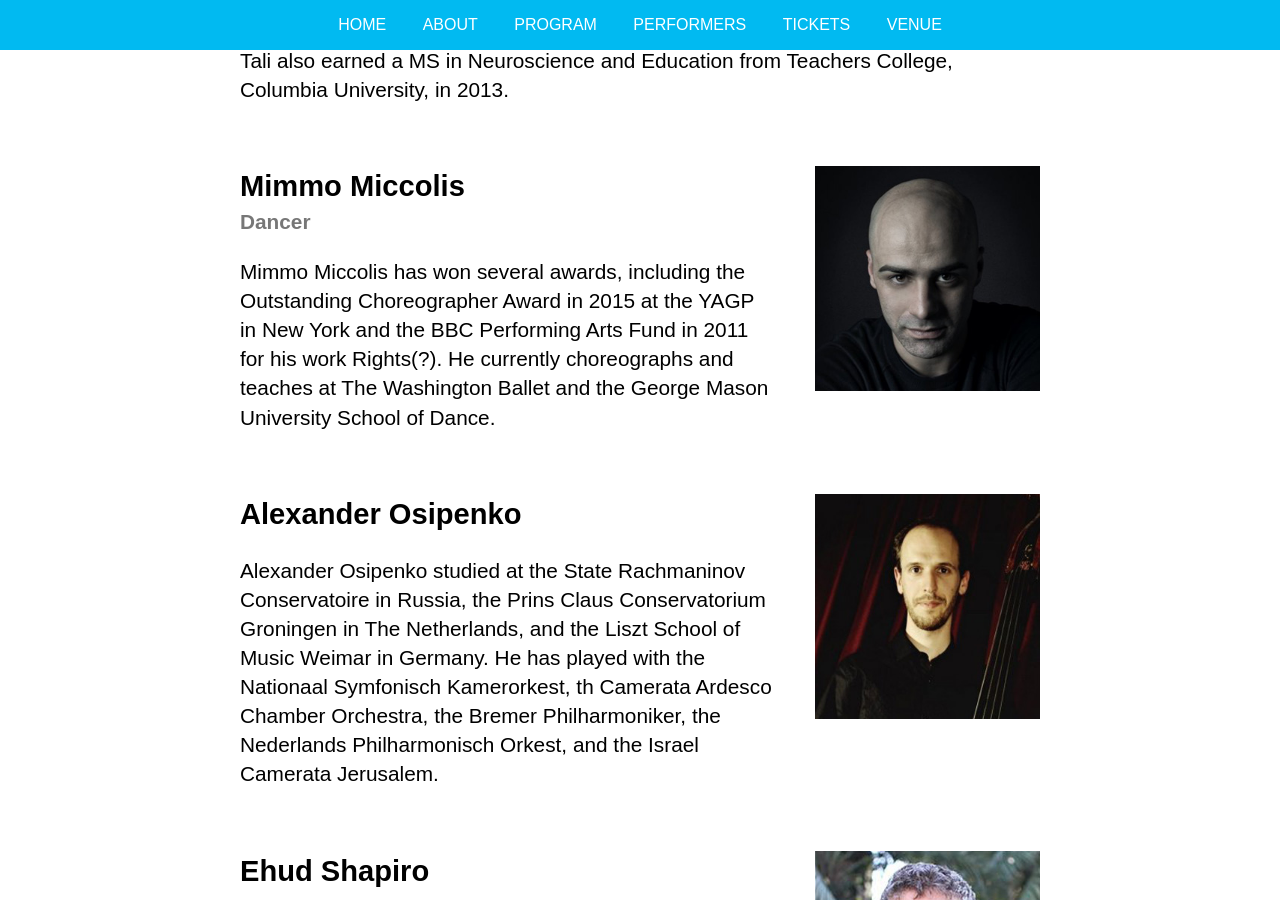
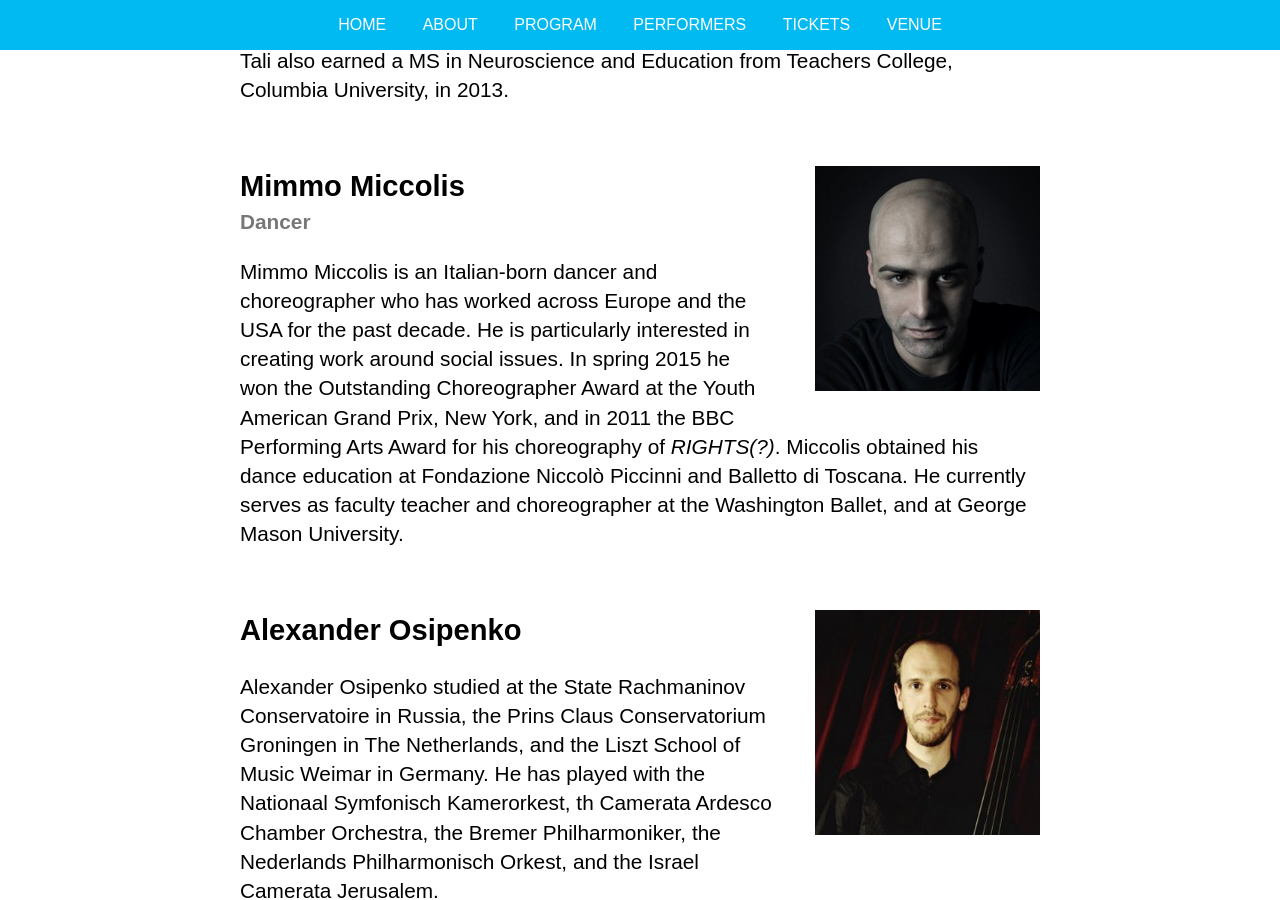
Before and after one commit to cmaddox12/Carnegie-Concert-2017, a Jekyll site: the page built from index.md, in a window 1280 px wide and 900 px high, scrolled down 5876 px. Built offline with Jekyll 4.4.1, drawn with Linux system fonts in a browser that asks for light colours.

Commit message:
Update mimmo-miccolis.markdown

```diff
--- a/_performers/mimmo-miccolis.markdown
+++ b/_performers/mimmo-miccolis.markdown
@@ -7,4 +7,4 @@ focus: Dancer
 photo: performers_mimmo_miccolis.jpg
 order: 6
 ---
-Mimmo Miccolis has won several awards, including the Outstanding Choreographer Award in 2015 at the YAGP in New York and the BBC Performing Arts Fund in 2011 for his work Rights(?). He currently choreographs and teaches at The Washington Ballet and the George Mason University School of Dance.
+Mimmo Miccolis is an Italian-born dancer and choreographer who has worked across Europe and the USA for the past decade. He is particularly interested in creating work around social issues. In spring 2015 he won the  Outstanding Choreographer Award at the Youth American Grand Prix, New York, and in 2011 the BBC Performing Arts Award for his choreography of _RIGHTS(?)_. Miccolis obtained his dance education at Fondazione Niccolò Piccinni and Balletto di Toscana. He currently serves as faculty teacher and choreographer at the Washington Ballet, and at George Mason University.
```
